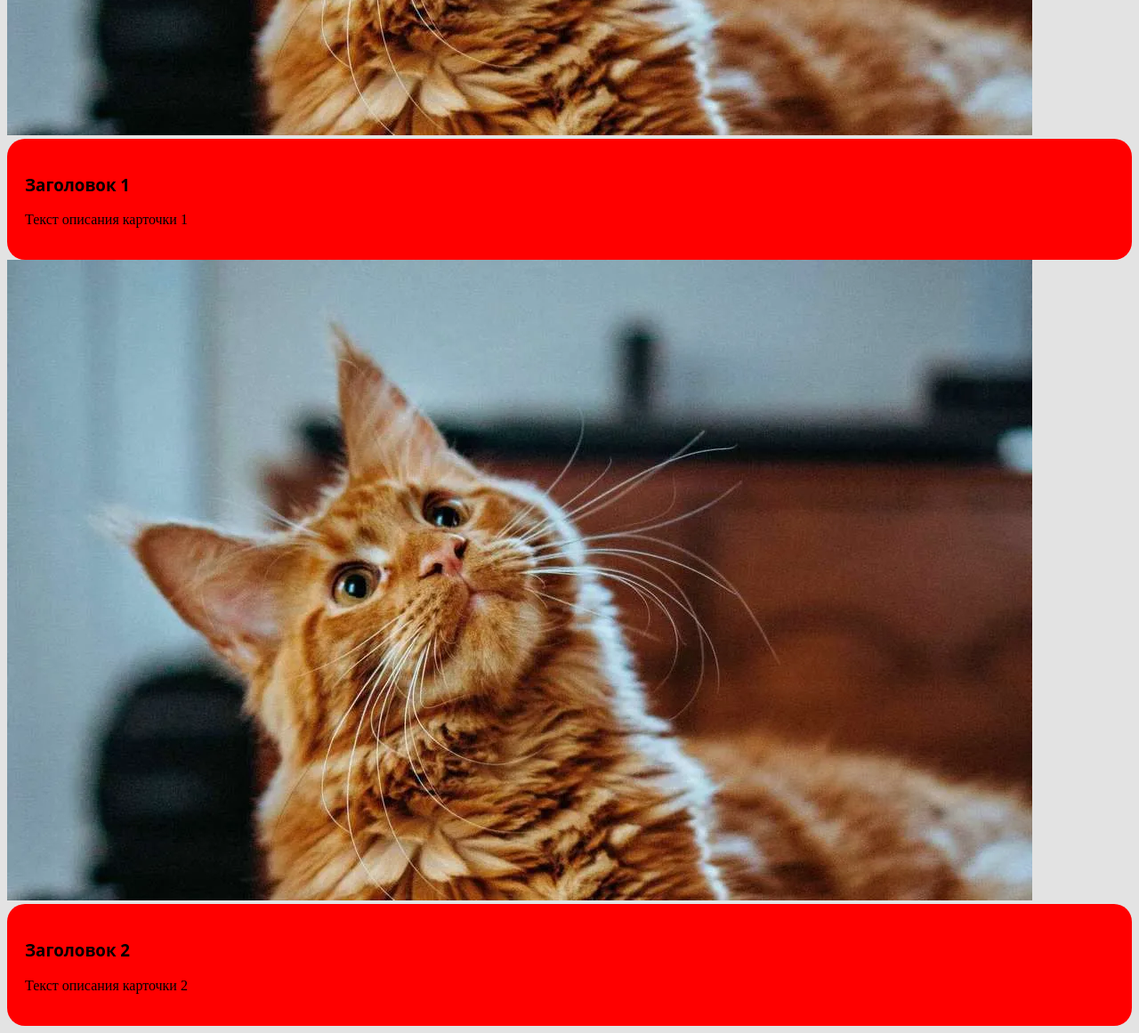
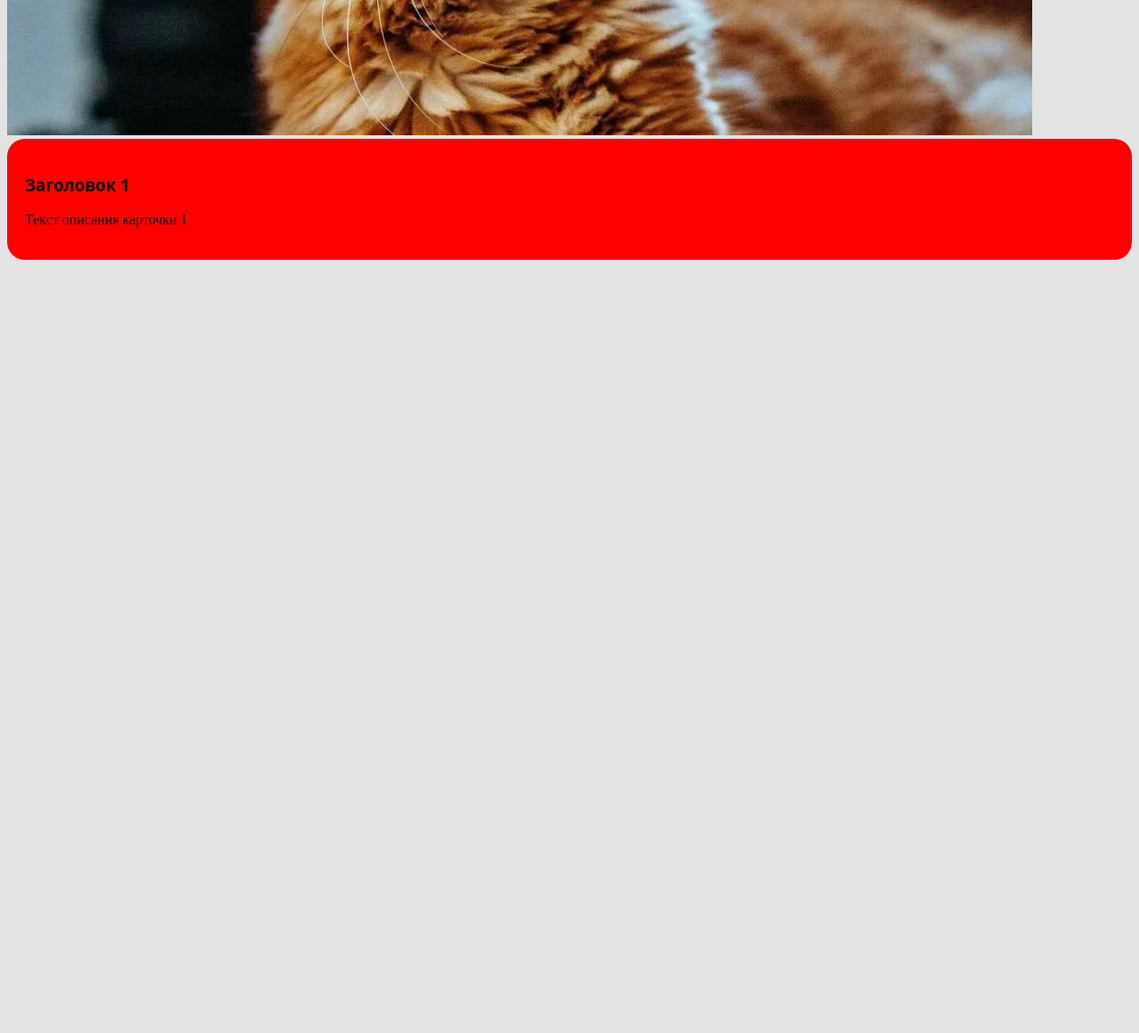
Before and after one commit to jadolgova/UP_2025, a website: page dist/index.html in a window 1280 px wide. Shown: the part 648-1809 px from the top of the page at 89% size. After the commit the page ends 948 px from the top, so only its background shows below. Drawn offline with Linux system fonts and the light colour scheme.

Commit message:
Проверка

```diff
--- a/dist/index.html
+++ b/dist/index.html
@@ -21,18 +21,5 @@
         <p class="card__text">Текст описания карточки 1</p>
     </div>
 </div>
-
-<div class="card">
-    <picture>
-        <source srcset="./assets/images/cat1-sm.webp" media="(max-width: 480px)">
-        <source srcset="./assets/images/cat1-lg.webp" media="(max-width: 800px)">
-        <img src="./assets/images/cat1.webp" alt="Изображение 2" class="card__image">
-    </picture>
-    <div class="card__body">
-        <h3 class="card__title">Заголовок 2</h3>
-        <p class="card__text">Текст описания карточки 2</p>
-    </div>
-</div>
-
 </body>
 </html>
```
